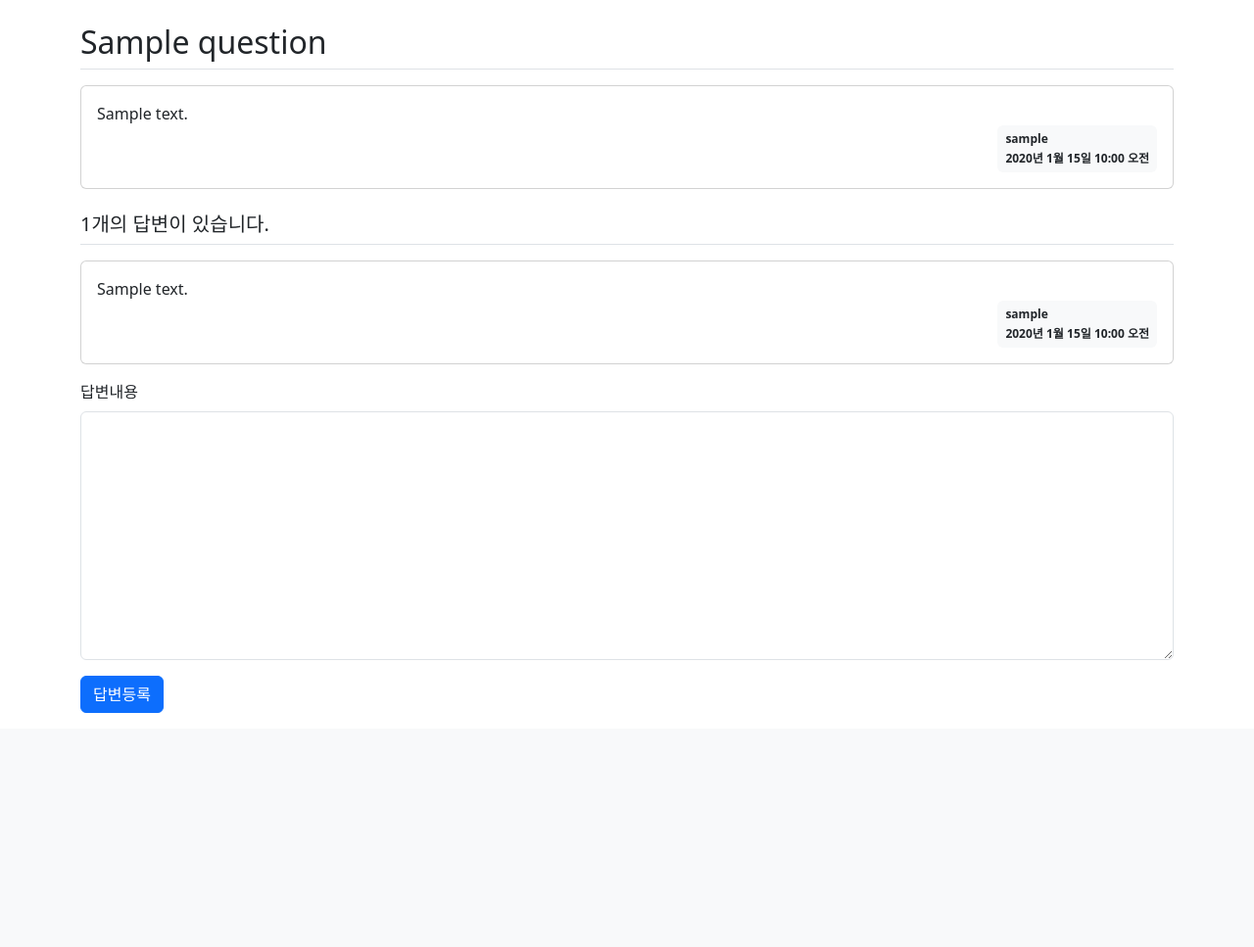
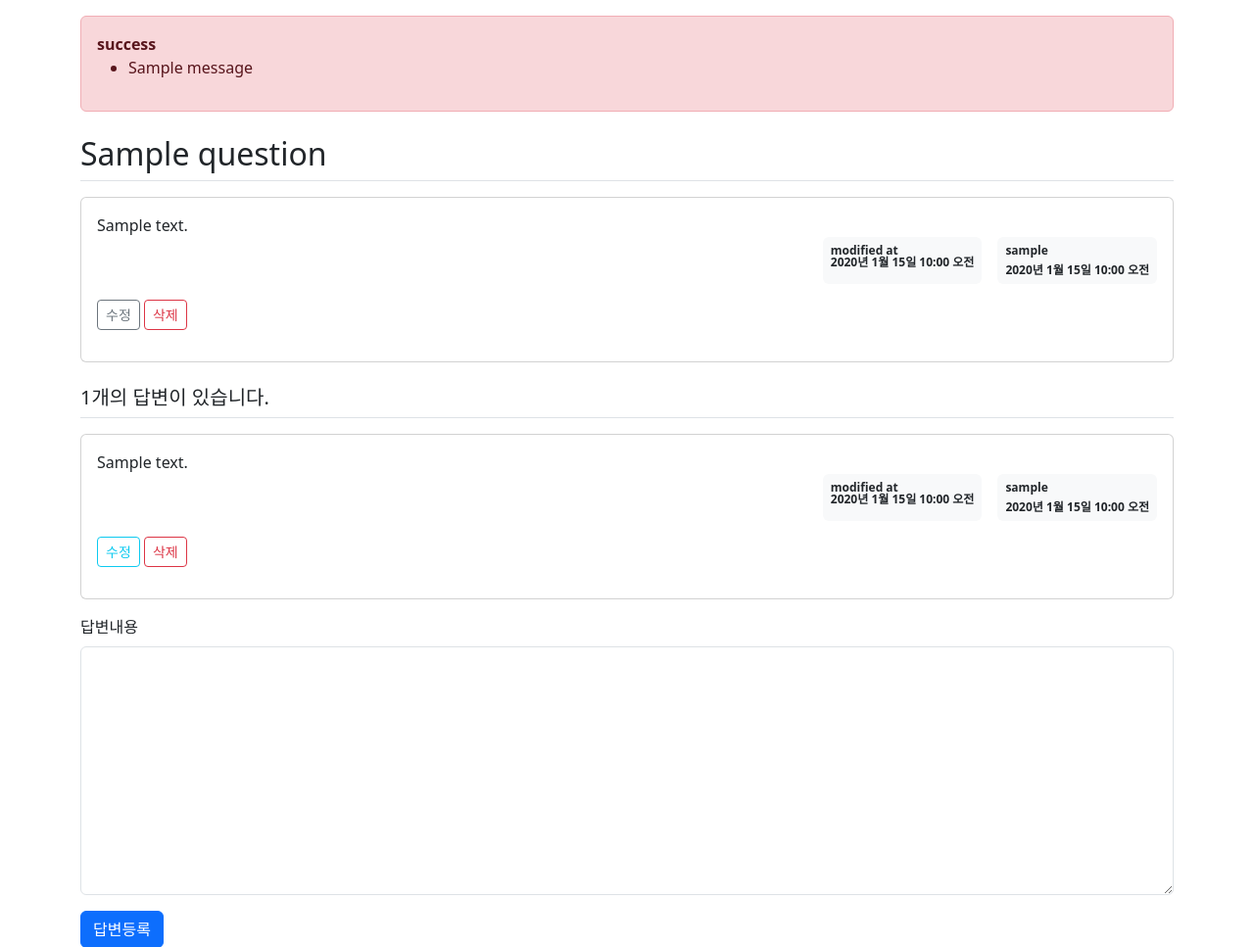
Before and after one commit to hjklo0220/jump_to_django, a Django app: page /pybo/answer/create/1/ in a window 1280 px wide. Shown: the part 57-1024 px from the top of the page at 98% size. Before the commit the page ends 785 px from the top, so only its background shows below. Run offline with Django 4.2, Linux system fonts and the light colour scheme; a user stored in the database is signed in; tables that the repository leaves empty hold one stand-in row (values such as "Sample post"); one stand-in notice (Sample message) is shown; some libraries are stand-ins or nearby versions.

Commit message:
question, answer 수정 삭제 기능 추가

```diff
--- a/pybo/models.py
+++ b/pybo/models.py
@@ -9,6 +9,7 @@ class Question(models.Model):
 	content = models.TextField()
 	create_date = models.DateTimeField()
 	author = models.ForeignKey(User, on_delete=models.CASCADE)
+	modify_date = models.DateTimeField(null=True, blank=True)
 
 	def __str__(self):
 		return self.subject
@@ -19,3 +20,4 @@ class Answer(models.Model):
 	content = models.TextField()
 	create_date = models.DateTimeField()
 	author = models.ForeignKey(User, on_delete=models.CASCADE)
+	modify_date = models.DateTimeField(null=True, blank=True)
--- a/pybo/urls.py
+++ b/pybo/urls.py
@@ -8,6 +8,14 @@ urlpatterns = [
 	# path('<int:question_id>', views.detail, name='detail'),
 	path('', views.index, name='index'),
 	path('<int:question_id>', views.detail, name='detail'),
+
 	path('answer/create/<int:question_id>/', views.answer_create, name='answer_create'),
 	path('question/create/', views.question_create, name='question_create'),
+
+	path('question/modify/<int:question_id>/', views.question_modify, name='question_modify'),
+	path('question/delete/<int:question_id>/', views.question_delete, name='question_delete'),
+
+	path('answer/modify/<int:answer_id>/', views.answer_modify, name='answer_modify'),
+	path('answer/delete/<int:answer_id>/', views.answer_delete, name='answer_delete'),
+
 ]
--- a/pybo/views.py
+++ b/pybo/views.py
@@ -3,7 +3,8 @@ from django.core.paginator import Paginator
 from django.shortcuts import render, get_object_or_404, redirect
 from django.http import HttpResponse, HttpResponseNotAllowed
 from django.utils import timezone
-from django.views.generic import ListView, DetailView
+from django.contrib import messages
+# from django.views.generic import ListView, DetailView
 
 from pybo.forms import QuestionForm, AnswerForm
 from pybo.models import Question, Answer
@@ -77,3 +78,61 @@ def question_create(request):
 	context = {'form': form}
 	# {'form': form} 은 탬플릿에서 질문 등록시 사용할 폼 엘리먼트를 생성할 때 쓰임
 	return render(request, 'pybo/question_form.html', context)
+
+
+@login_required(login_url='common:login')
+def	question_modify(request, question_id):
+	question = get_object_or_404(Question, pk=question_id)
+	if request.user != question.author:
+		messages.error(request, '수정권한이 없습니다')
+		return redirect('pybo:detail', question_id=question.id)
+	if request.method == 'POST':
+		form = QuestionForm(request.POST, instance=question)
+		if form.is_valid():
+			question = form.save(commit=False)
+			question.modify_date = timezone.now()
+			question.save()
+			return redirect('pybo:detail', question_id=question.id)
+	else:
+		form = QuestionForm(instance=question)
+	context = {'form': form}
+	return render(request, 'pybo/question_form.html', context)
+
+
+@login_required(login_url='common:login')
+def question_delete(request, question_id):
+	question = get_object_or_404(Question, pk=question_id)
+	if request.user != question.author:
+		messages.error(request, '삭제권한이 없습니다')
+		return redirect('pybo:detail', question_id=question.id)
+	question.delete()
+	return redirect('pybo:index')
+
+
+@login_required(login_url='common:login')
+def answer_modify(request, answer_id):
+	answer = get_object_or_404(Answer, pk=answer_id)
+	if request.user != answer.author:
+		messages.error(request, '수정권한이 없습니다')
+		return redirect('pybo:detail', question_id=answer.question.id)
+	if request.method == "POST":
+		form = AnswerForm(request.POST, instance=answer)
+		if form.is_valid():
+			answer = form.save(commit=False)
+			answer.modify_date = timezone.now()
+			answer.save()
+			return redirect('pybo:detail', question_id=answer.question.id)
+	else:
+		form = AnswerForm(instance=answer)
+	context = {'answer': answer, 'form': form}
+	return render(request, 'pybo/answer_form.html', context)
+
+
+@login_required(login_url='common:login')
+def answer_delete(request, answer_id):
+	answer = get_object_or_404(Answer, pk=answer_id)
+	if request.user != answer.author:
+		messages.error(request, '삭제권한이 없습니다')
+	else:
+		answer.delete()
+	return redirect('pybo:detail', question_id=answer.question.id)
--- a/templates/base.html
+++ b/templates/base.html
@@ -24,5 +24,9 @@
 
 
 <script src="{% static 'bootstrap.min.js' %}"></script>
+<!-- 자바 스크립트 추가 블럭 -->
+{% block script %}
+{% endblock script %}
+
 </body>
 </html>
--- a/templates/pybo/question_detail.html
+++ b/templates/pybo/question_detail.html
@@ -2,16 +2,39 @@
 {% block content %}
 
 <div class="container my-3">
+    <!-- 수정시 messages 표시 -->
+    {% if messages %}
+        <div class="alert alert-danger my-3" role="alert">
+            {% for message in messages %}
+                <strong>{{ message.tags }}</strong>
+                <ul><li>{{ message.message }}</li></ul>
+            {% endfor %}
+        </div>
+    {% endif %}
     <!--질문-->
     <h2 class="border-bottom py-2">{{ question.subject }}</h2>
     <div class="card my-3">
         <div class="card-body">
             <div class="card-text" style="white-space: pre-line;">{{ question.content }}</div>
             <div class="d-flex justify-content-end">
+                {% if question.modify_date %}
+                    <div class="badge bg-light text-dark p-2 text-start mx-3">
+                        <div>modified at</div>
+                        <div>{{ question.modify_date }}</div>
+                    </div>
+                {% endif %}
                 <div class="badge bg-light text-dark p-2 text-start">
                     <div class="mb-2"> {{ question.author.username }}</div>
                     <div>{{ question.create_date }}</div>
                 </div>
+            </div>
+            <div class="my-3">
+                {% if request.user == question.author %}
+                    <a href="{% url 'pybo:question_modify' question.id %} "
+                       class="btn btn-sm btn-outline-secondary">수정</a>
+                    <a href="javascript:void(0)" class="delete btn btn-sm btn-outline-danger"
+                       data-uri="{% url 'pybo:question_delete' question.id %}">삭제</a>
+                {% endif %}
             </div>
         </div>
     </div>
@@ -22,10 +45,24 @@
             <div class="card-body">
                 <div class="card-text" style="white-space: pre-line;">{{ answer.content }} </div>
                 <div class="d-flex justify-content-end">
+                    {% if answer.modify_date %}
+                        <div class="badge bg-light text-dark p-2 text-start mx-3">
+                            <div>modified at</div>
+                            <div>{{ answer.modify_date }}</div>
+                        </div>
+                    {% endif %}
                     <div class="badge bg-light text-dark p-2 text-start">
                         <div class="mb-2">{{ answer.author.username }}</div>
                         <div>{{ answer.create_date }}</div>
                     </div>
+                </div>
+                <div class="my-3">
+                    {% if request.user == answer.author %}
+                        <a href="{% url 'pybo:answer_modify' answer.id %}"
+                           class="btn btn-sm btn-outline-info">수정</a>
+                        <a href="#" class="delete btn btn-sm btn-outline-danger"
+                           data-uri="{% url 'pybo:answer_delete' answer.id %}">삭제</a>
+                    {% endif %}
                 </div>
             </div>
         </div>
@@ -57,3 +94,16 @@
 </div>
 
 {% endblock content %}
+
+{% block script %}
+    <script type="text/javascript">
+        const delete_elements = document.getElementsByClassName("delete");
+        Array.from(delete_elements).forEach(function (element) {
+            element.addEventListener('click', function () {
+                if (confirm("정말로 삭제하시겠습니까?")) {
+                    location.href = this.dataset.uri;
+                }
+            });
+        });
+    </script>
+{% endblock script%}
```
Also changed, not shown: templates/pybo/answer_form.html (added, +16 -0 lines), pybo/migrations/0001_initial.py (added), pybo/migrations/0004_answer_modify_date_question_modify_date.py (added).
